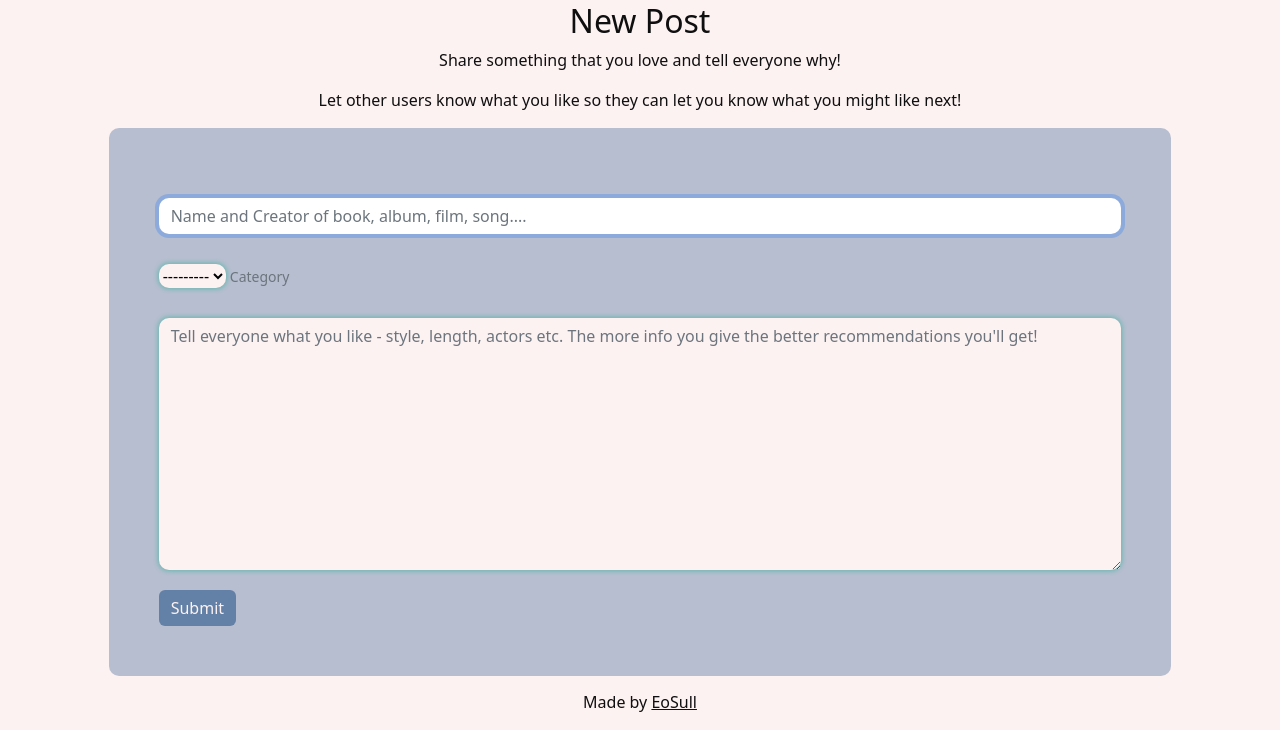
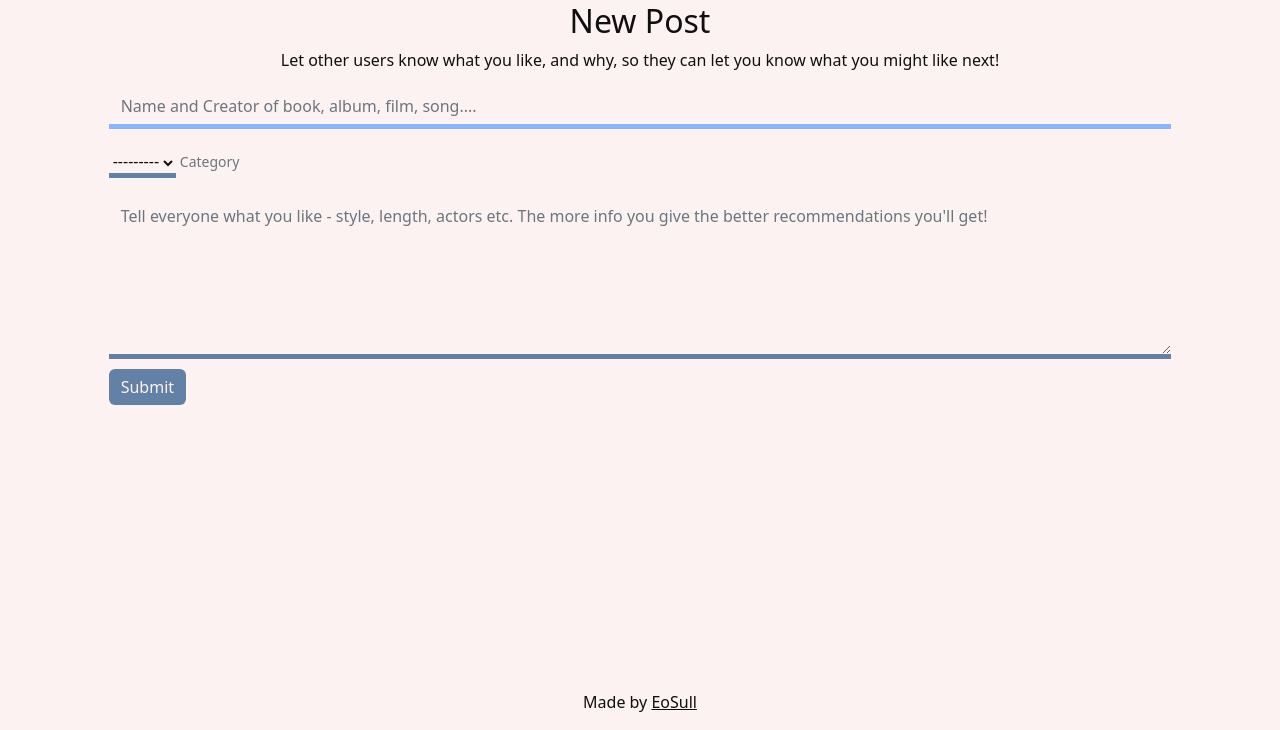
Before and after one commit to eosull/Something-Like, a Django app: page /new_post in a window 1280 px wide. Shown: the part 70-800 px from the top of the page. Run offline with Django 4.2, Linux system fonts and the light colour scheme; the visitor is signed in with stand-in values (Sample User, id 1); data that the repository does not hold is empty; some libraries are stand-ins or nearby versions.

Commit message:
style:adjust new post form - input fields, focus style, colours

```diff
--- a/blog/forms.py
+++ b/blog/forms.py
@@ -10,7 +10,7 @@ class PostForm(forms.ModelForm):
         model = Post
         fields = ('title', 'category', 'body_text',)
         help_texts = {
-            'category' : ('Category'),
+            'category': ('Category'),
         }
 
     def __init__(self, *args, **kwargs):
@@ -29,6 +29,7 @@ class PostForm(forms.ModelForm):
         for field in self.fields:
 
             placeholder = placeholders[field]
+            self.fields[field].widget.attrs['rows'] = 6
             self.fields[field].widget.attrs['placeholder'] = placeholder
             self.fields[field].widget.attrs['class'] = 'new-post-form-inputs'
             self.fields[field].label = False
--- a/static/css/style.css
+++ b/static/css/style.css
@@ -47,10 +47,6 @@ body {
     border: none;
 }
 
-.crud-button {
-
-}
-
 .crud-button:hover {
     color: var(--l-blue);
 }
@@ -61,6 +57,11 @@ body {
 
 .btn-danger:hover {
     color: var(--black)
+}
+
+.form-control:focus {
+    background-color: transparent;
+    box-shadow: none;
 }
 
 /* Index Looping rolodex effect.
@@ -169,17 +170,18 @@ https://codepen.io/orchard/pen/LoNdQZ?page=1 */
 }
 
 .new-post-form-container {
-    background-color: var(--d-blue-opaque);
-    padding: 50px;
+    background-color: transparent;
     border-radius: 10px;
 }
 
 .new-post-form-inputs {
-    background-color: var(--white);
-    border-radius: 10px;
+    background-color: transparent;
     border: none;
-    margin: 20px auto 20px auto;
-    box-shadow: 0 0 5px 1px var(--l-blue);
+    border-radius: 0px;
+    border-bottom: 5px solid var(--d-blue);
+    margin: 10px auto 10px auto;
+    color: var(--black);
+    height: auto;
 }
 
 .comment-form-input {
--- a/templates/new_post.html
+++ b/templates/new_post.html
@@ -8,8 +8,7 @@
     <div class="col-10">
       <div class="new-post-form-info text-center">
         <h2>New Post</h2>
-        <p>Share something that you love and tell everyone why!</p>
-        <p>Let other users know what you like so they can let you know what you might like next!</p>
+        <p>Let other users know what you like, and why, so they can let you know what you might like next!</p>
       </div>
       <div class="new-post-form-container">
         <form method="post">
```
